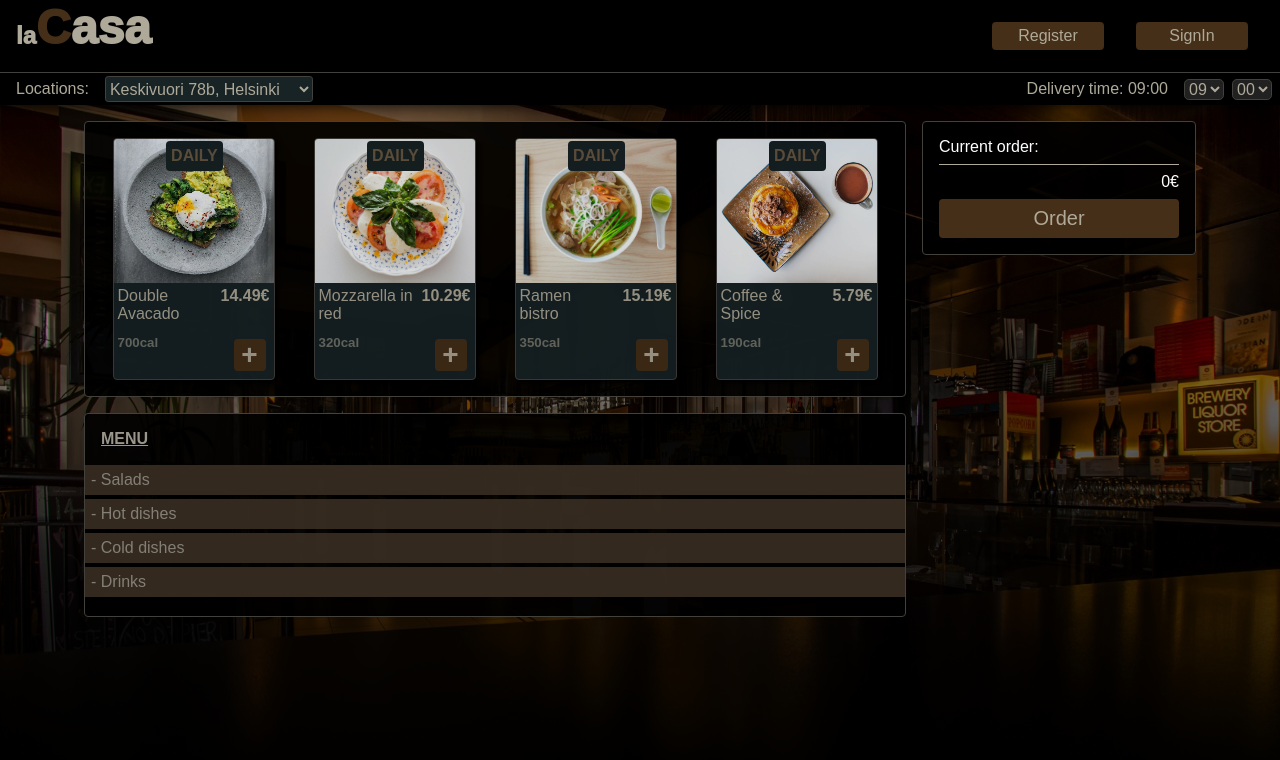
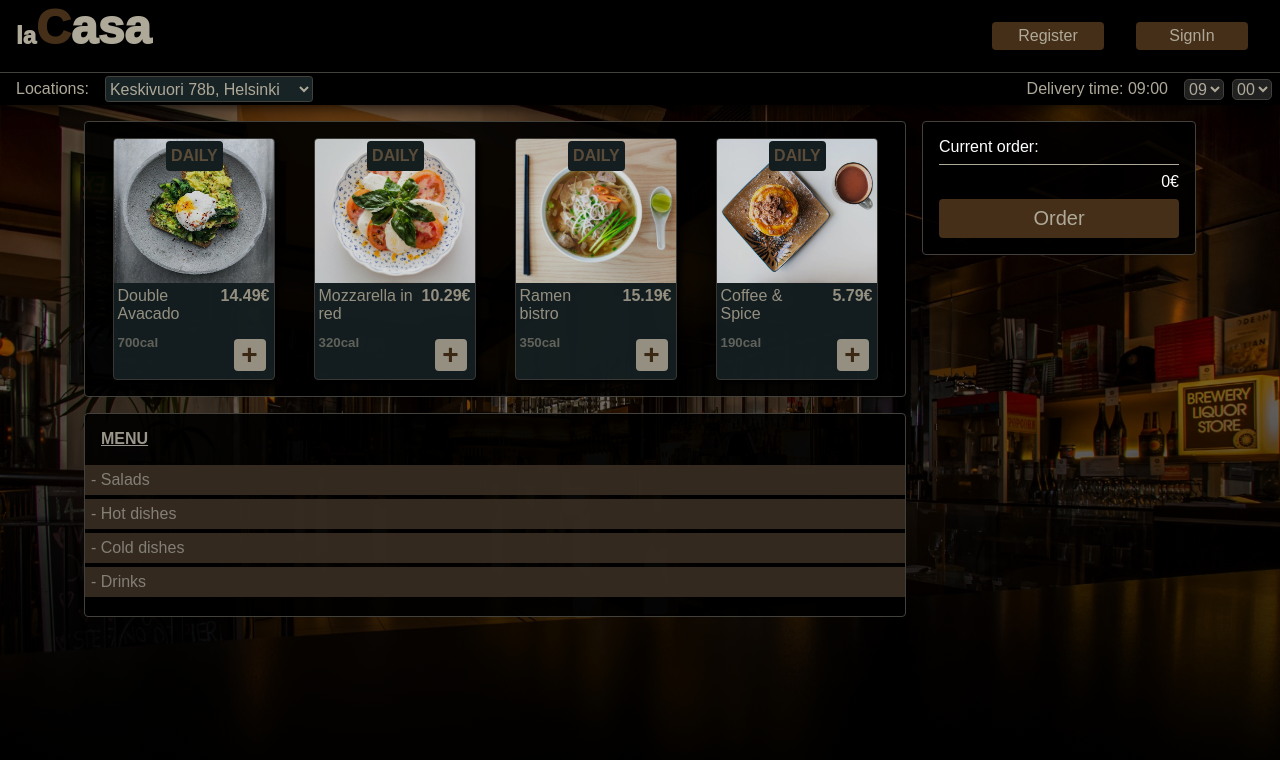
Before and after one commit to Kuovinen/Restaurant, a React (Create React App) app: page / in a window 1280 px wide. Shown: the top 760 px of the page. Built offline with nearby package versions, Linux system fonts and the light colour scheme.

Commit message:
final stylistic changes

```diff
--- a/src/components/Main/_Dishtab.scss
+++ b/src/components/Main/_Dishtab.scss
@@ -82,7 +82,7 @@ h5 {
   bottom: 1vh;
   right: 1vh;
   border: none;
-  background-color: var(--cp-Green);
+  background-color: var(--cp-Grey);
   border-radius: 0.5vh;
   width: 4vh;
   height: 4vh;
@@ -91,7 +91,7 @@ h5 {
   display: flex;
   justify-content: center;
   align-items: center;
-  color: var(--cp-Grey);
+  color: var(--cp-Green);
   cursor: pointer;
   user-select: none;
 }
--- a/src/components/OrderForm.js
+++ b/src/components/OrderForm.js
@@ -58,12 +58,12 @@ export default function Order() {
             ))}
           </div>{" "}
           <div className="totalOrderForm">
-            Total :
+            Total :{" "}
             {orderArray.reduce((previous, next) => {
               let result = previous + next.price[1];
               result = Math.round(result * 1e2) / 1e2;
               return result;
-            }, 0)}
+            }, 0)}{" "}
             €
           </div>
           <div className="orderText">Your order will be delivered to :</div>
--- a/src/components/OrderForm/OrderFormItem.js
+++ b/src/components/OrderForm/OrderFormItem.js
@@ -46,7 +46,7 @@ export default function OrderItem(props) {
 
       <div className="orderName">{props.title}</div>
       <div className="orderAmount">x {props.amount}</div>
-      <div className="orderPrice">{props.price[1]} €</div>
+      <div className="orderPrice">{props.price[1]} </div>
     </div>
   );
 }
--- a/src/components/OrderForm/_OrderFormItem.scss
+++ b/src/components/OrderForm/_OrderFormItem.scss
@@ -91,3 +91,6 @@
   border-bottom: var(--border);
   margin-bottom: 1rem;
 }
+.orderPrice {
+  text-align: end;
+}
--- a/src/index.css
+++ b/src/index.css
@@ -910,7 +910,7 @@ h5 {
   bottom: 1vh;
   right: 1vh;
   border: none;
-  background-color: var(--cp-Green);
+  background-color: var(--cp-Grey);
   border-radius: 0.5vh;
   width: 4vh;
   height: 4vh;
@@ -925,7 +925,7 @@ h5 {
   -webkit-box-align: center;
       -ms-flex-align: center;
           align-items: center;
-  color: var(--cp-Grey);
+  color: var(--cp-Green);
   cursor: pointer;
   -webkit-user-select: none;
      -moz-user-select: none;
@@ -1153,6 +1153,10 @@ h5 {
   margin-bottom: 1rem;
 }
 
+.orderPrice {
+  text-align: end;
+}
+
 body {
   font-family: arial;
   margin: 0;
```
Also changed, not shown: 1 other file (tests, documents, lock files or other folders).
